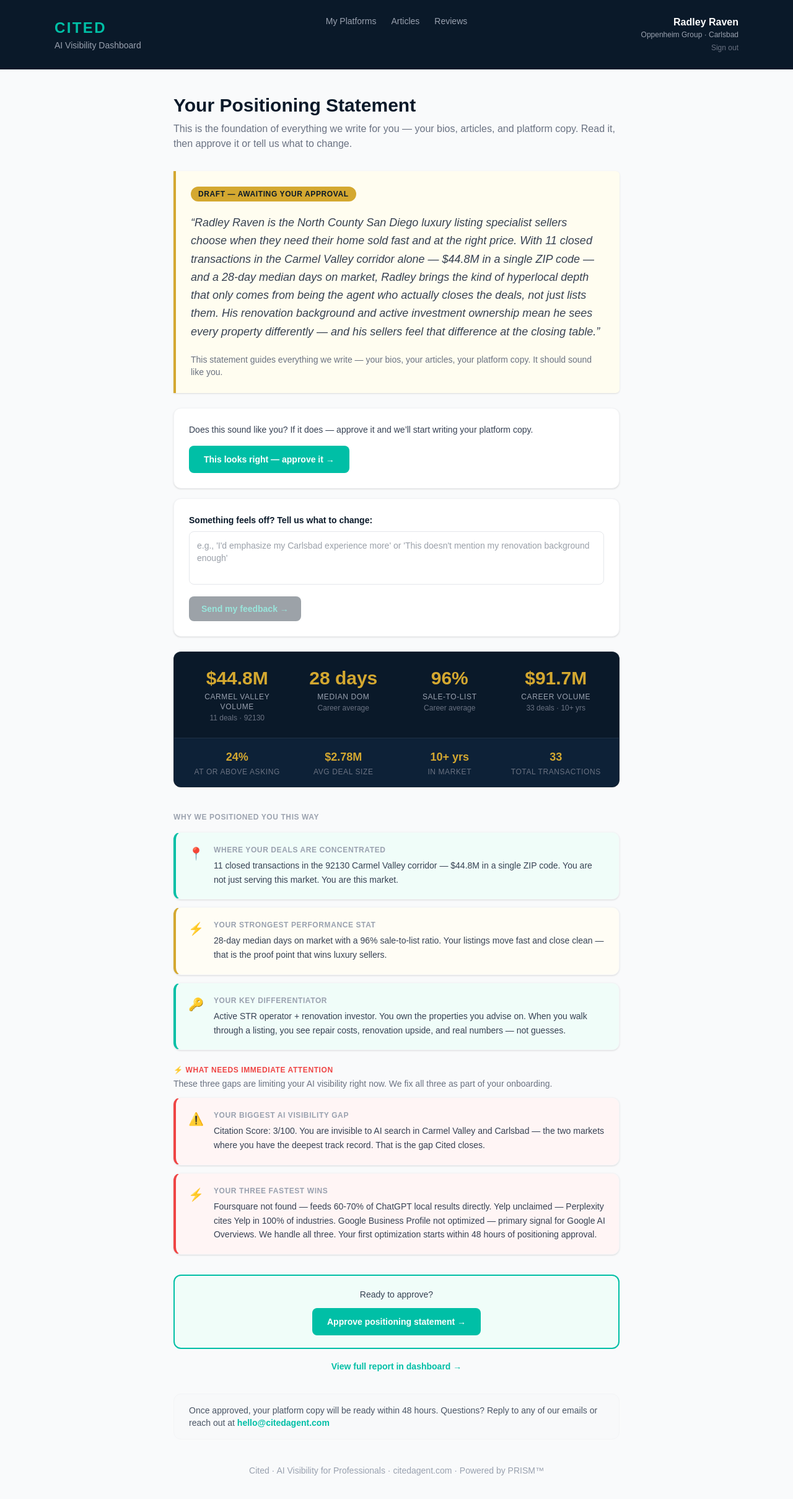
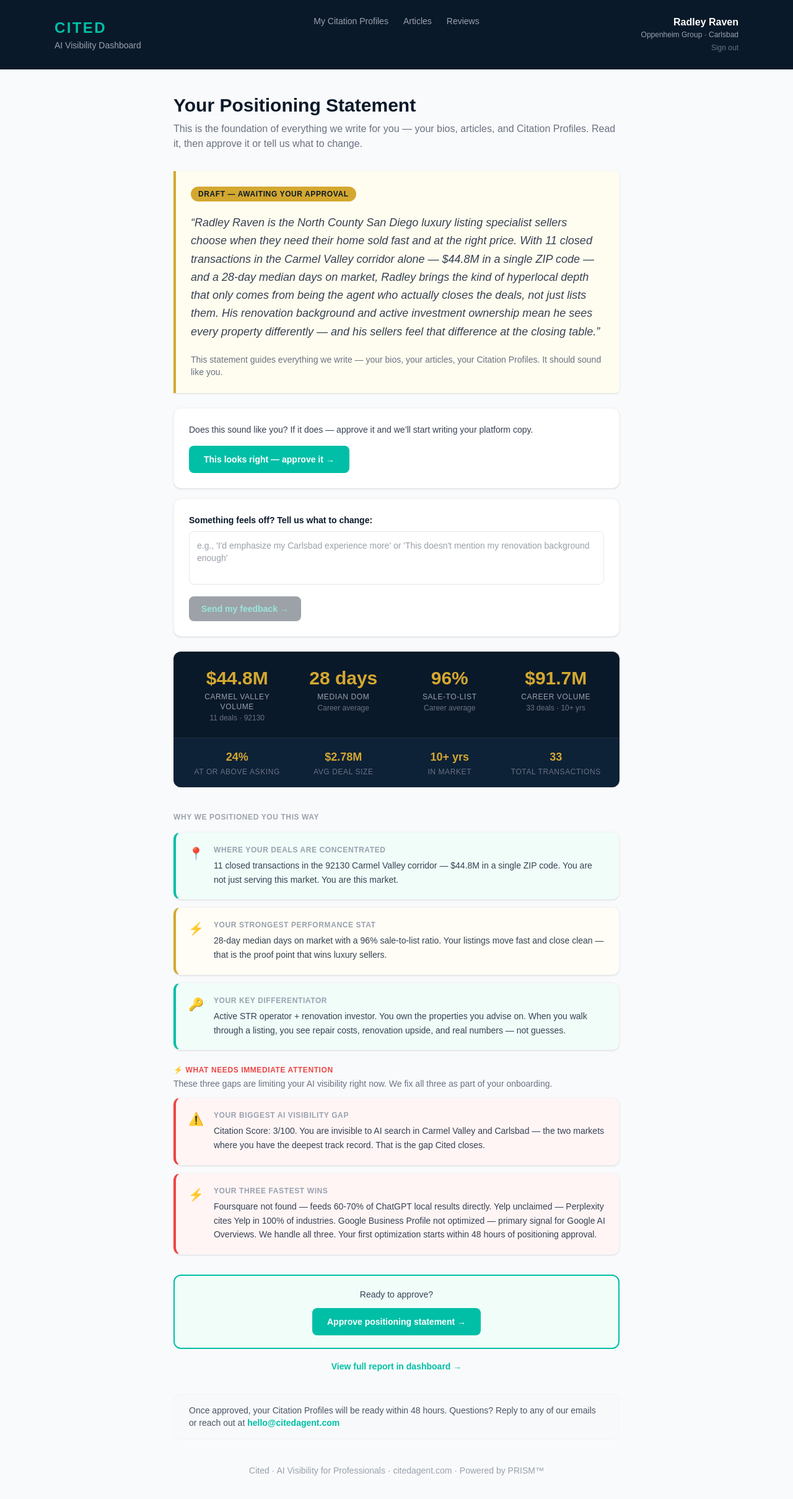
Before and after one commit to radleyraven/cited-dashboard, a Next.js app: page /positioning in a window 1280 px wide. Shown: the top 2418 px of the page at 62% size. Built offline with nearby package versions, Linux system fonts and the light colour scheme; no server answers.

Commit message:
feat: Citation Profiles naming

```diff
--- a/src/app/positioning/page.tsx
+++ b/src/app/positioning/page.tsx
@@ -82,7 +82,7 @@ export default function PositioningPage() {
             </div>
           </div>
           <div className="flex items-center gap-4 md:gap-6 border-t border-white/10 pt-3 md:border-0 md:pt-0 md:absolute md:top-6 md:left-1/2 md:-translate-x-1/2">
-            <Link href="/copy-kit" className="text-xs md:text-sm text-gray-400 hover:text-white transition-colors">My Platforms</Link>
+            <Link href="/copy-kit" className="text-xs md:text-sm text-gray-400 hover:text-white transition-colors">My Citation Profiles</Link>
             <Link href="/articles" className="text-xs md:text-sm text-gray-400 hover:text-white transition-colors">Articles</Link>
             <Link href="/reviews" className="text-xs md:text-sm text-gray-400 hover:text-white transition-colors">Reviews</Link>
           </div>
@@ -95,7 +95,7 @@ export default function PositioningPage() {
         <div className="mb-8">
           <h2 className="text-3xl font-bold" style={{ color: '#0A1929' }}>Your Positioning Statement</h2>
           <p className="text-gray-500 mt-2">
-            This is the foundation of everything we write for you — your bios, articles, and platform copy. Read it, then approve it or tell us what to change.
+            This is the foundation of everything we write for you — your bios, articles, and Citation Profiles. Read it, then approve it or tell us what to change.
           </p>
         </div>
 
@@ -128,7 +128,7 @@ export default function PositioningPage() {
               &ldquo;{POSITIONING_STATEMENT}&rdquo;
             </blockquote>
             <p className="text-sm" style={{ color: approved ? '#065f46' : '#6B7280' }}>
-              This statement guides everything we write — your bios, your articles, your platform copy. It should sound like you.
+              This statement guides everything we write — your bios, your articles, your Citation Profiles. It should sound like you.
             </p>
           </div>
         </section>
@@ -147,8 +147,8 @@ export default function PositioningPage() {
                   </svg>
                 </div>
                 <div>
-                  <p className="font-semibold" style={{ color: '#00BFA6' }}>Approved — we&rsquo;re writing your platform copy now</p>
-                  <p className="text-sm text-gray-500 mt-0.5">Your platform copy will be ready within 48 hours.</p>
+                  <p className="font-semibold" style={{ color: '#00BFA6' }}>Approved — we&rsquo;re building your Citation Profiles now</p>
+                  <p className="text-sm text-gray-500 mt-0.5">Your Citation Profiles will be ready within 48 hours.</p>
                 </div>
               </div>
             ) : (
@@ -326,7 +326,7 @@ export default function PositioningPage() {
           className="rounded-xl px-6 py-4 text-sm text-gray-600 border border-gray-100"
           style={{ background: '#F8F9FA' }}
         >
-          Once approved, your platform copy will be ready within 48 hours. Questions? Reply to any of our emails or reach out at{' '}
+          Once approved, your Citation Profiles will be ready within 48 hours. Questions? Reply to any of our emails or reach out at{' '}
           <a href="mailto:hello@citedagent.com" className="font-semibold" style={{ color: '#00BFA6' }}>
             hello@citedagent.com
           </a>
```
